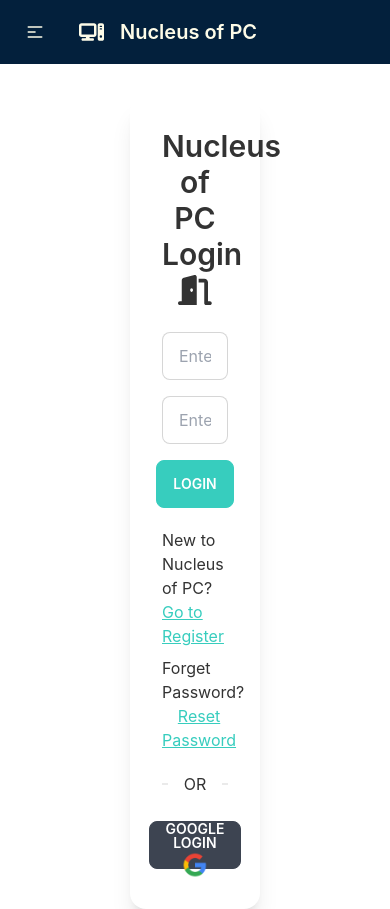
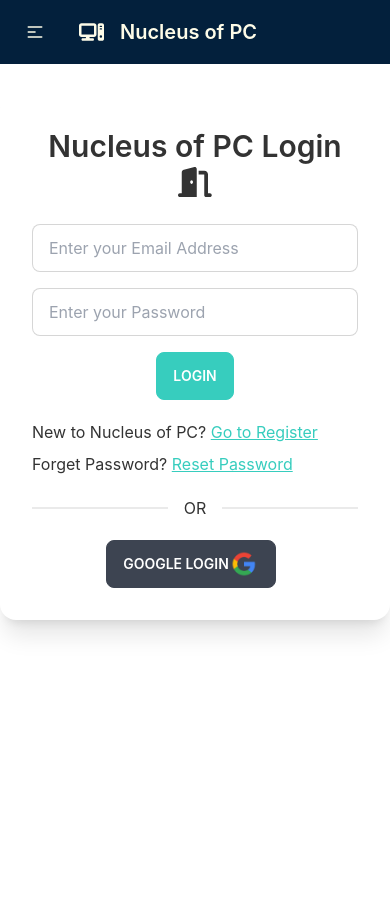
Before and after one commit to Tohidul29/Nucleus-of-PC-Clientsite, a React (Create React App) app: page /login in a window 390 px wide. After the commit the page ends 844 px from the top, so only its background shows below. Built offline with nearby package versions, Linux system fonts and the light colour scheme.

Commit message:
size issue solved of my login and register page for mobile devices

```diff
--- a/src/components/Login/Login.js
+++ b/src/components/Login/Login.js
@@ -65,7 +65,7 @@
         }
     }
     return (
-        <div className="mx-auto mt-8 card w-1/3 bg-base-100 shadow-xl">
+        <div className="mx-auto mt-8 card lg:w-1/3 sm:w-full bg-base-100 shadow-xl">
             <div className="card-body">
                 <h2 className="text-3xl font-semibold text-center mb-4">Nucleus of PC Login <FontAwesomeIcon icon={faDoorOpen}></FontAwesomeIcon></h2>
                 <form onSubmit={handleLogin}>
--- a/src/components/Register/Register.js
+++ b/src/components/Register/Register.js
@@ -50,7 +50,7 @@
             createUserWithEmailAndPassword(email, password);
         }
     return (
-        <div className="mx-auto mt-8 card w-1/3 bg-base-100 shadow-xl">
+        <div className="mx-auto mt-8 card lg:w-1/3 sm:w-full bg-base-100 shadow-xl">
             <div className="card-body">
                 <h2 className="text-3xl font-semibold text-center mb-4">Nucleus of PC Login <FontAwesomeIcon icon={faDoorClosed}></FontAwesomeIcon></h2>
                 <form onSubmit={handleRegister}>
```
